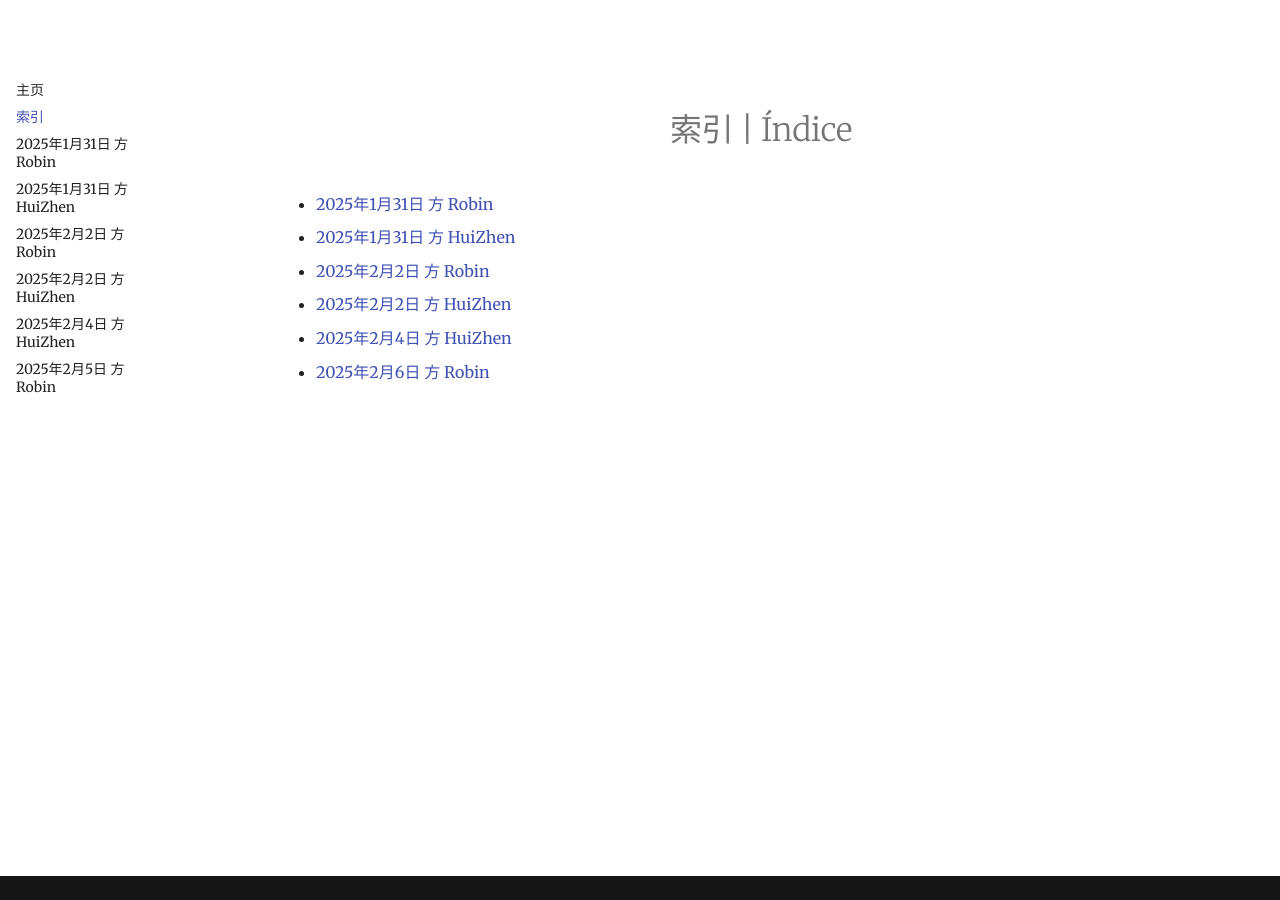
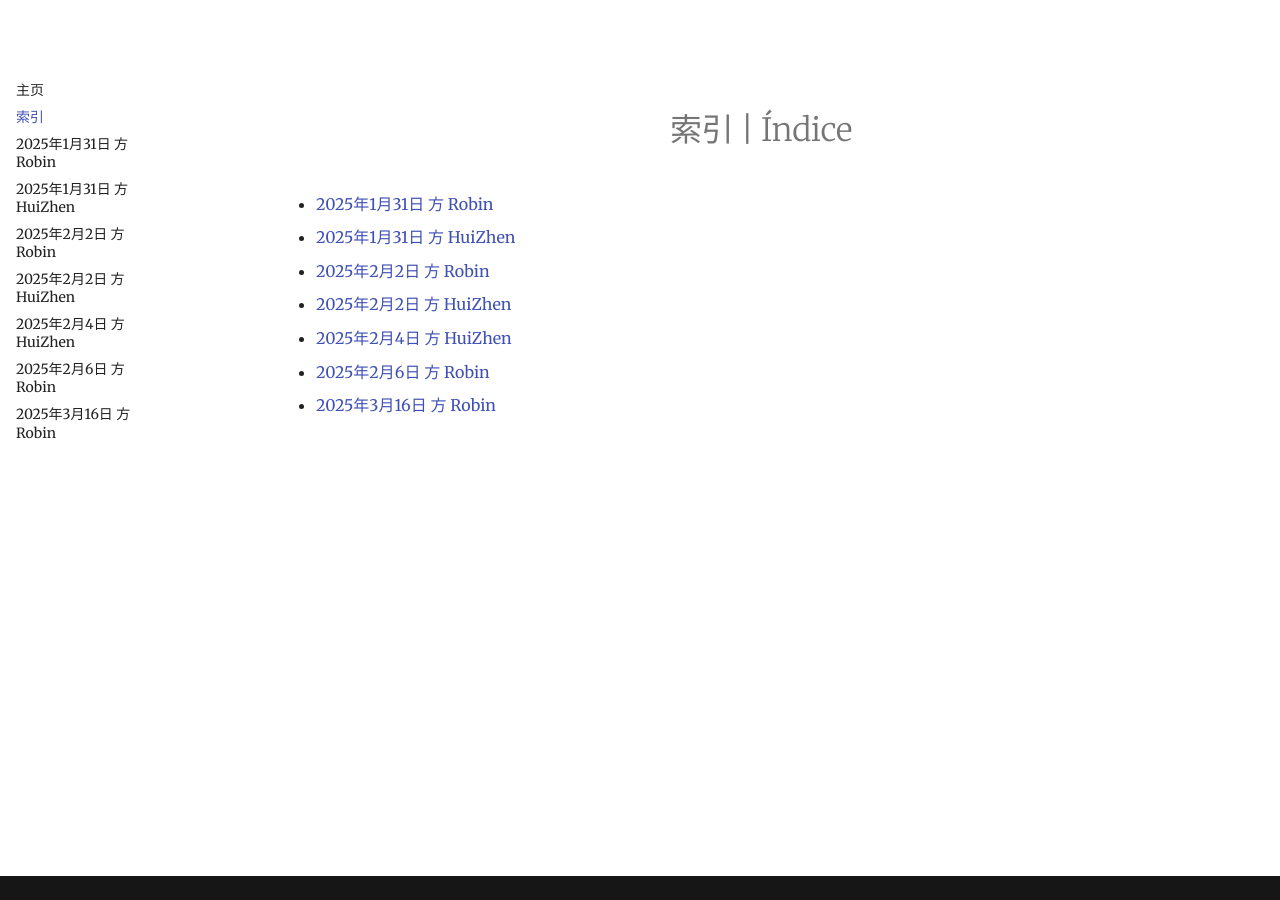
Before and after one commit to junon-txt/fang-huizhen, an MkDocs documentation site: the page built from pages/index.md, in a window 1280 px wide. Built offline with MkDocs 1.6.1 and Material for MkDocs 9.7.7, drawn with Linux system fonts in a browser that asks for light colours.

Commit message:
fixes in dates

```diff
--- a/mkdocs.yml
+++ b/mkdocs.yml
@@ -10,7 +10,8 @@ nav:
   - 2025年2月2日 方 Robin: 02.md
   - 2025年2月2日 方 HuiZhen: 03.md
   - 2025年2月4日 方 HuiZhen: 04.md
-  - 2025年2月5日 方 Robin: 05.md
+  - 2025年2月6日 方 Robin: 05.md
+  - 2025年3月16日 方 Robin: 06.md
 
 theme:
   name: material
--- a/pages/index.md
+++ b/pages/index.md
@@ -6,3 +6,4 @@
 - [2025年2月2日 方 HuiZhen](03.md)
 - [2025年2月4日 方 HuiZhen](04.md)
 - [2025年2月6日 方 Robin](05.md)
+- [2025年3月16日 方 Robin](06.md)
```
Also changed, not shown: pages/06.md (+1 -1 lines).
